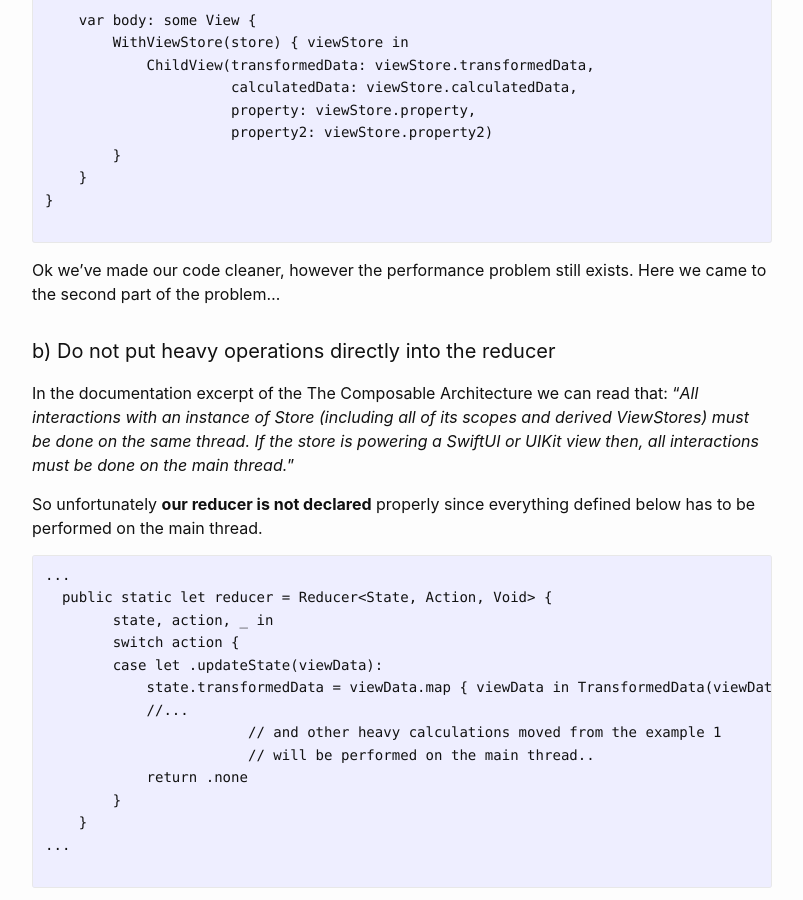
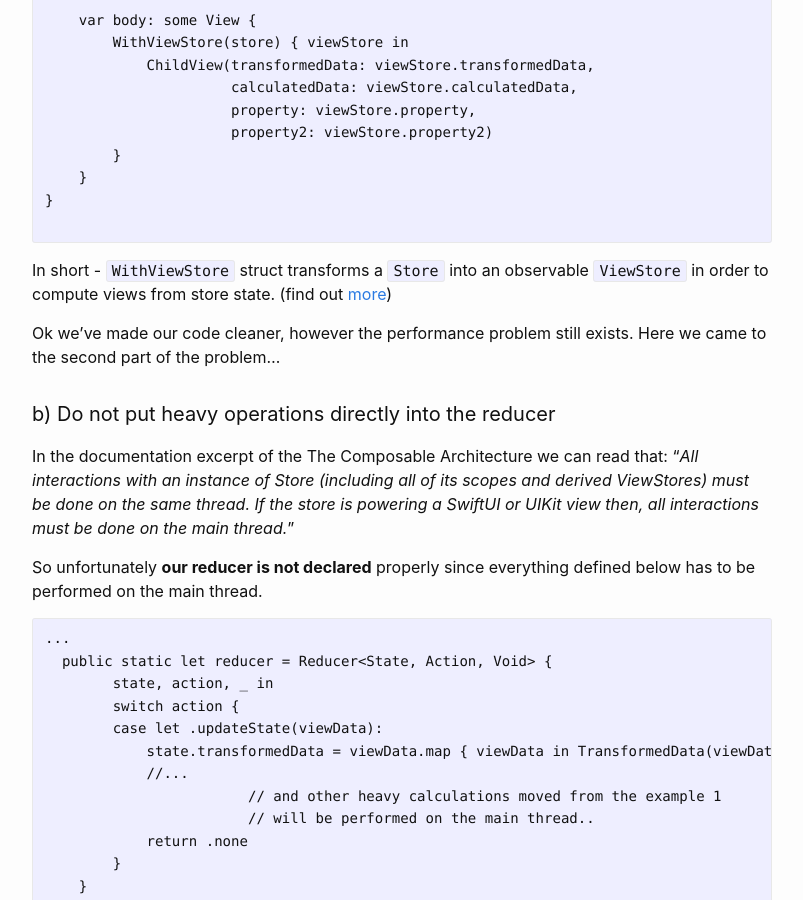
Before and after one commit to swiftingio/swiftingio.github.io, a Jekyll site: the page built from _posts/2020-06-31-SwiftUI-and-TCA-watch-your-perfomance.md, in a window 1280 px wide and 900 px high, scrolled down 3323 px. Shown: the whole window, without its empty margins (238-1041 px from the left). Built offline with Jekyll 4.4.1, drawn with Linux system fonts in a browser that asks for light colours.

Commit message:
[article-55] Explained `WithViewStore` and added reference.

````diff
--- a/_posts/2020-06-31-SwiftUI-and-TCA-watch-your-perfomance.md
+++ b/_posts/2020-06-31-SwiftUI-and-TCA-watch-your-perfomance.md
@@ -124,6 +124,8 @@ struct MyView: View {
 }
 
 ```
+
+In short - `WithViewStore` struct transforms a `Store` into an observable `ViewStore` in order to compute views from store state. (find out [more](https://pointfreeco.github.io/swift-composable-architecture/WithViewStore/))
 
 Ok we’ve made our code cleaner, however the performance problem still exists. Here we came to the second part of the problem...
 
````
